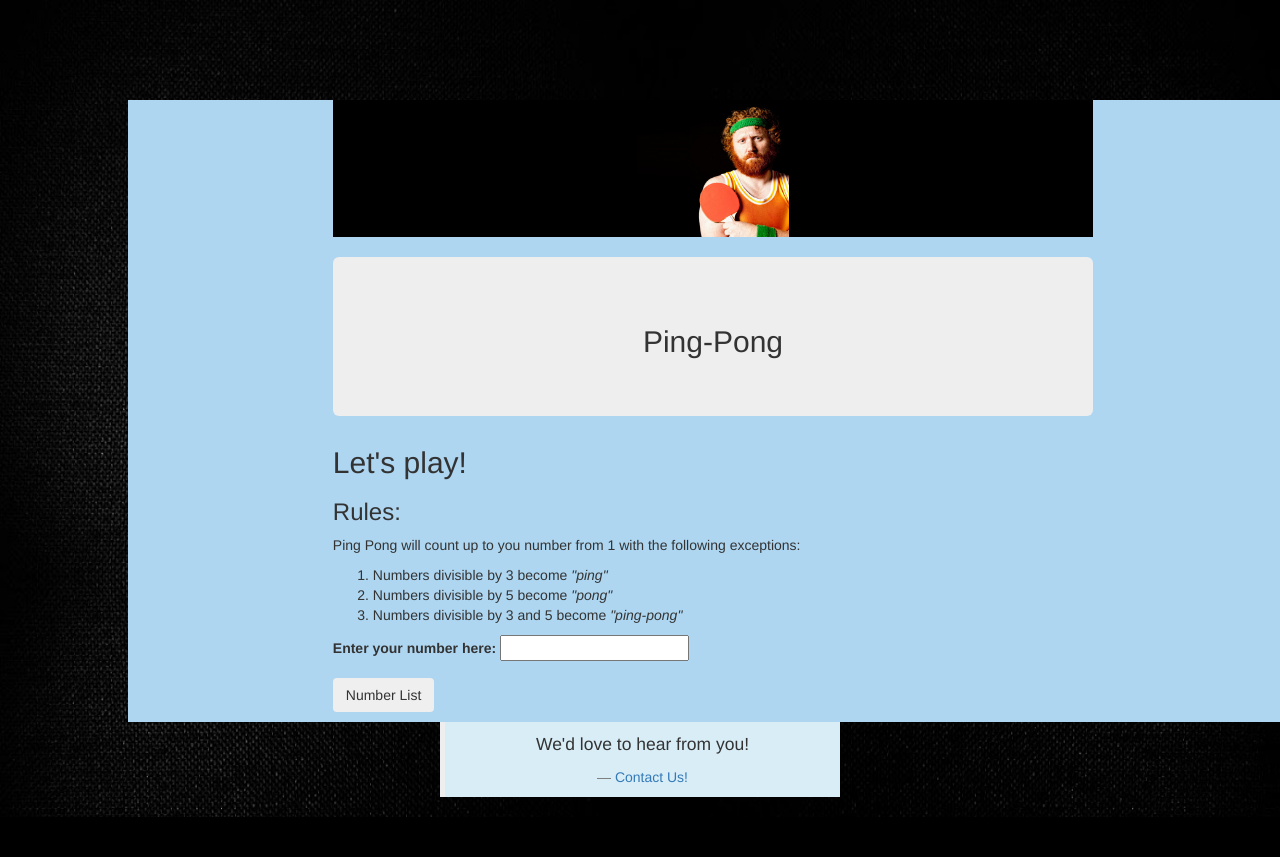
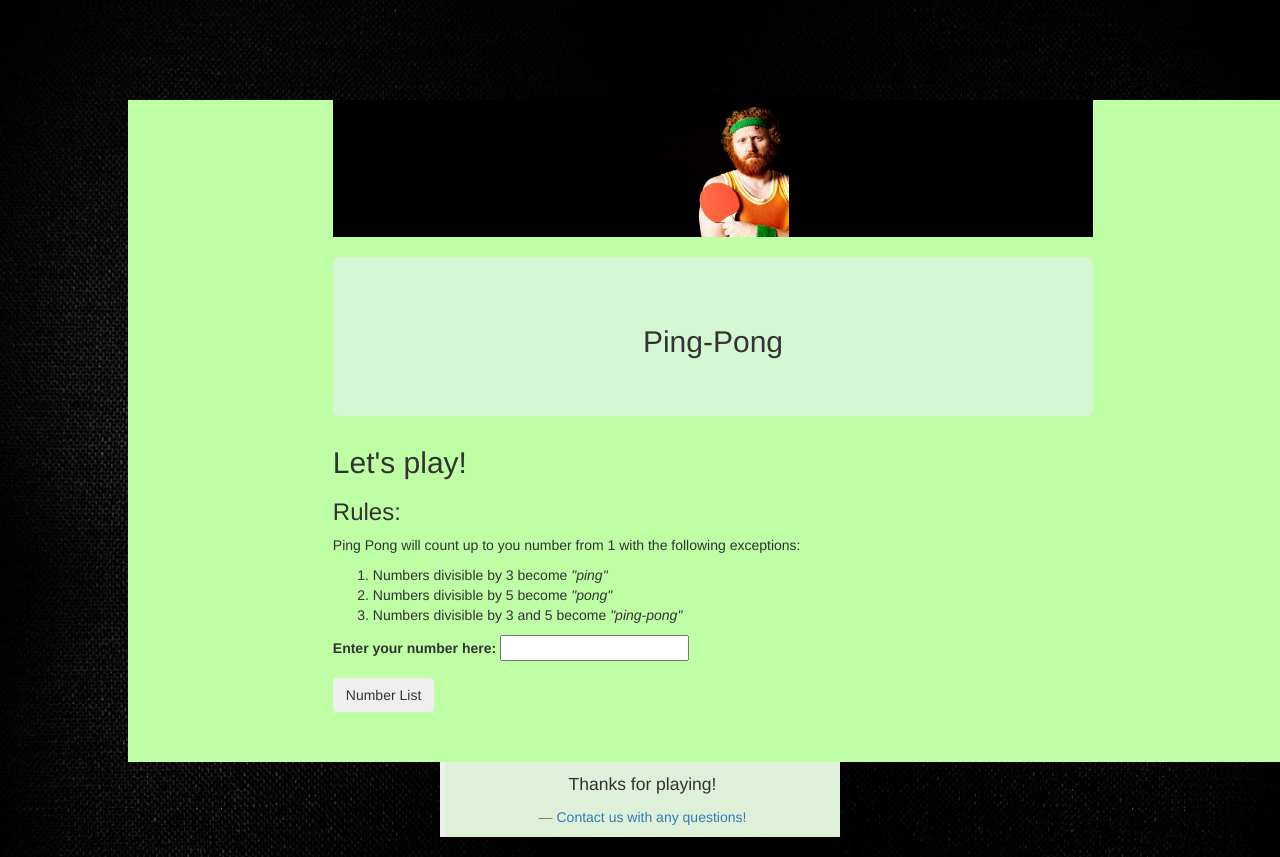
Before and after one commit to Epicodus-MT/ping-pong, a plain HTML site: page index.html in a window 1280 px wide. Before the commit the page ends 817 px from the top, so only its background shows below. Drawn offline with Linux system fonts and the light colour scheme.

Commit message:
change colors and sizes of margins and text

```diff
--- a/css/styles.css
+++ b/css/styles.css
@@ -9,9 +9,6 @@ body {
   height: 80%;
   width: 80%;
   margin: auto;
-
-
-
 }
 
 .topBar{
@@ -22,13 +19,20 @@ body {
 .container {
   padding-left: 20%;
   padding-right: 20%;
-  margin: auto;
-  background-color: #AED6F1
+  padding-bottom: 40px;
+  /*margin: auto;*/
+  background-color: #BEFEA5
+
 }
 
+#result {
+  font-weight: bold;
+  text-align: center;
+}
 .jumbotron {
   margin-top: 20px;
   text-align: center;
+  background-color: #D3F7D3;
 }
 
 img {
--- a/index.html
+++ b/index.html
@@ -13,7 +13,6 @@
       <div class="topBar" id="myTopnav">
         <img src=img/ping-pong2.jpg alt="ping-pong" style="width:20%; height:20%">
       </div>
-
       <div class="jumbotron">
         <h2>Ping-Pong</h2>
       </div>
@@ -27,24 +26,23 @@
           "pong"</em></li>
           <li>Numbers divisible by 3 and 5 become <em>
           "ping-pong"</em></li>
-      </ol></p>
-
+        </ol>
+      </p>
       <form id="form">
         <div class="form-group">
           <label for="number">Enter your number here:</label>
           <input id="number" type="text">
         </div>
-        <button type="submit" class="btn">Number List</button>
+        <button type="submit" class="btn">Number List</button> <p> </p>
       </form>
       <div id="result">
-        <ul id="unorderedList">
-        </ul>
       </div>
     </div>
+
     <div class="thank-you" id="center-position">
-     <blockquote class="bg-info">
-       <p>We'd love to hear from you!</p>
-       <footer><a href='mailto:maratimberlake@msn.com'>Contact Us!</a></footer>
+     <blockquote class="bg-success">
+       <p>Thanks for playing!</p>
+       <footer><a href='mailto:maratimberlake@msn.com'>Contact us with any questions!</a></footer>
      </blockquote>
    </div>
   </body>
```
Also changed, not shown: js/scripts.js (+2 -5 lines). Lines whose indentation alone changed are shown as unchanged.
